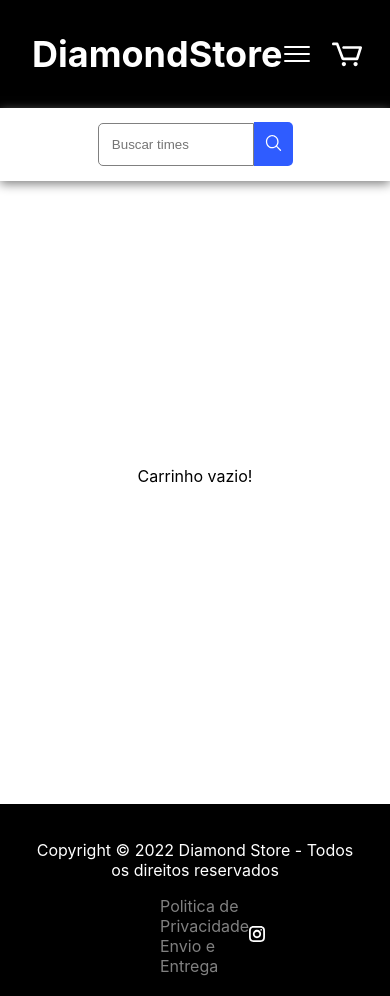
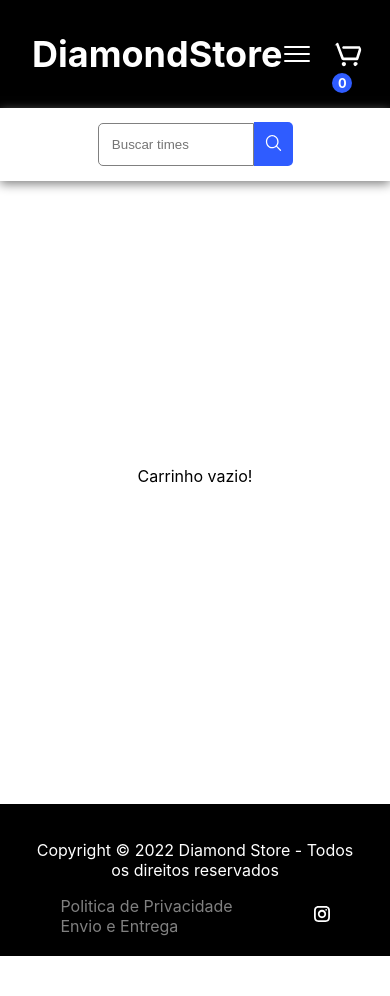
Before and after one commit to GabrielParreirass/Next-client-ecommerce, a Next.js app: page /cart in a window 390 px wide. After the commit the page ends 956 px from the top, so only its background shows below. Built offline with nearby package versions, Linux system fonts and the light colour scheme.

Commit message:
Qtde on mobile cart

```diff
--- a/components/Header.tsx
+++ b/components/Header.tsx
@@ -130,6 +130,7 @@ function Header() {
               <Link href={"/cart"}>
                 <Image src={"/images/cart.svg"} height="40px" width="40px" />
               </Link>
+              <span> {productsQtde}</span>
             </div>
           </div>
         </div>
--- a/styles/Footer.module.css
+++ b/styles/Footer.module.css
@@ -39,3 +39,11 @@
 .insta{
     cursor: pointer;
 }
+
+@media screen and (max-width: 900px) {
+    .wrapperFooter{
+        width: 100%;
+        justify-content: space-around;
+    }
+
+}
--- a/styles/Header.module.css
+++ b/styles/Header.module.css
@@ -54,6 +54,22 @@
 }
 
 .cart span {
+  background-color: #2f5cff;
+  border-radius: 50%;
+  color: white;
+  width: 100%;
+  display: flex;
+  text-align: center;
+  justify-content: center;
+  align-items: center;
+  font-weight: bold;
+  font-size: 0.8em;
+  height: 20px;
+  width: 20px;
+  margin-bottom: -30%;
+}
+
+.cartIconMobile span {
   background-color: #2f5cff;
   border-radius: 50%;
   color: white;
```
